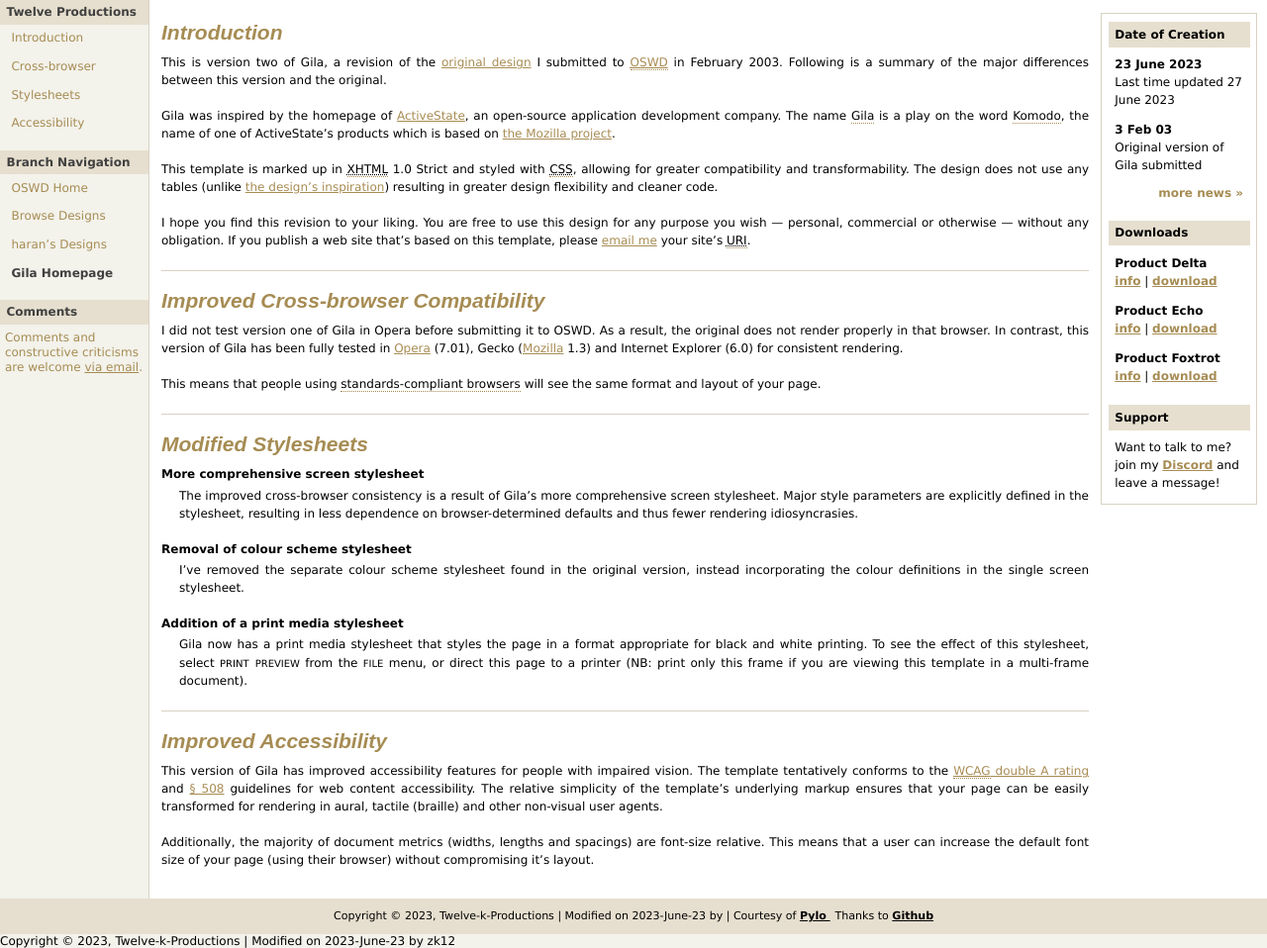
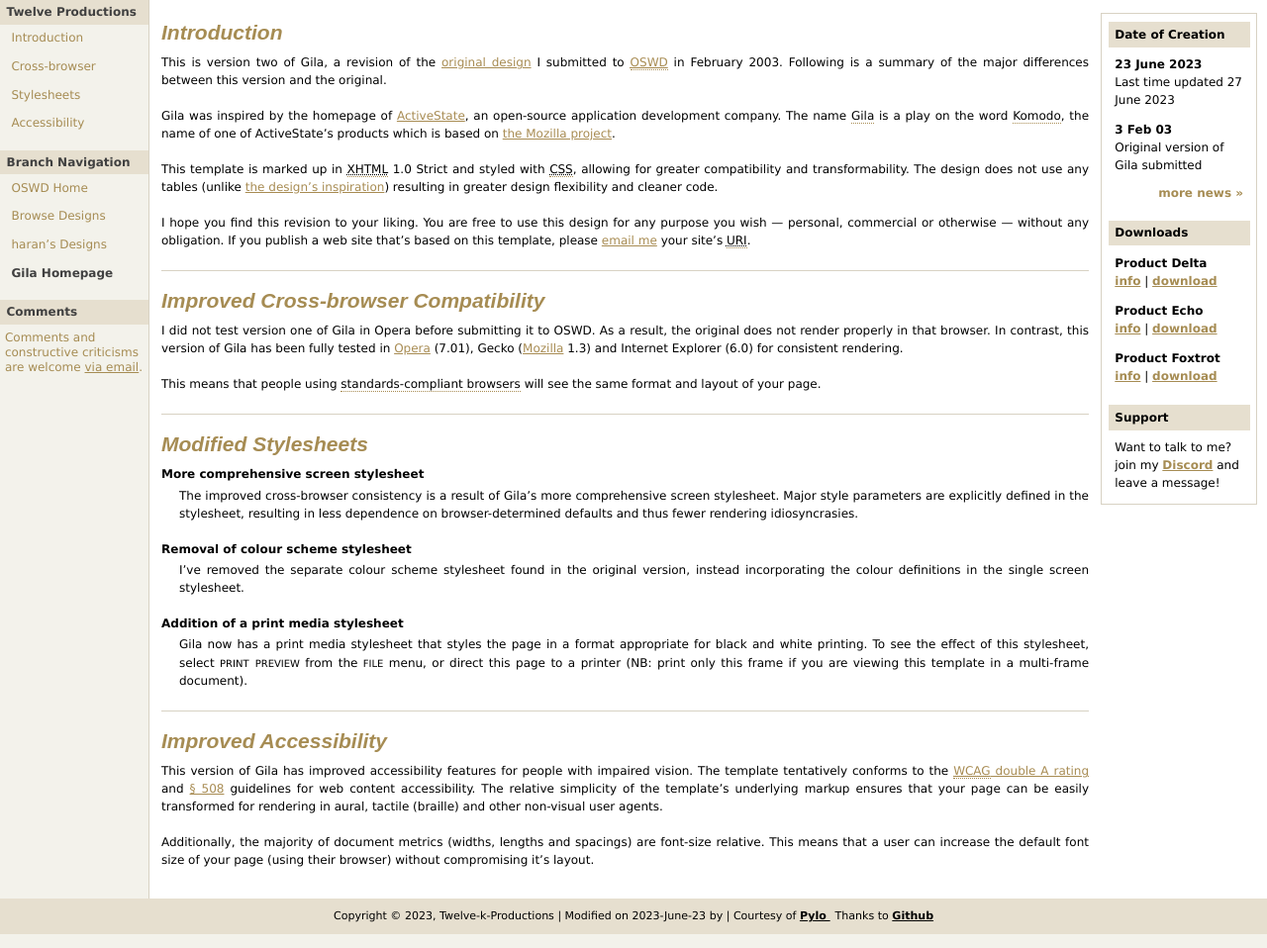
Before and after one commit to zk12-dev/zk12.github.io, a plain HTML site: page index.html in a window 1280 px wide. Shown: the whole page at 99% size. Drawn offline with Linux system fonts and the light colour scheme.

Commit message:
Update index.html

```diff
--- a/index.html
+++ b/index.html
@@ -167,13 +167,6 @@
         Modified on 2023-June-23 by |
 	    Courtesy of <a href="https://www.pylo.co" target="_blank">Pylo </a><a href="http://www.dubaiapartments.biz" target="_blank"><img src="spacer.gif" width="5" height="5" border="0"/></a>Thanks
     to <a href="https://github.com" target="_blank">Github</a> </span></div>
-
-      <div>
-
-        Copyright &copy; 2023, Twelve-k-Productions |
-        Modified on 2023-June-23 by
-          <a title="Email the author">zk12</a>
-      </div>
     </div>
   </body>
 </html>
```
